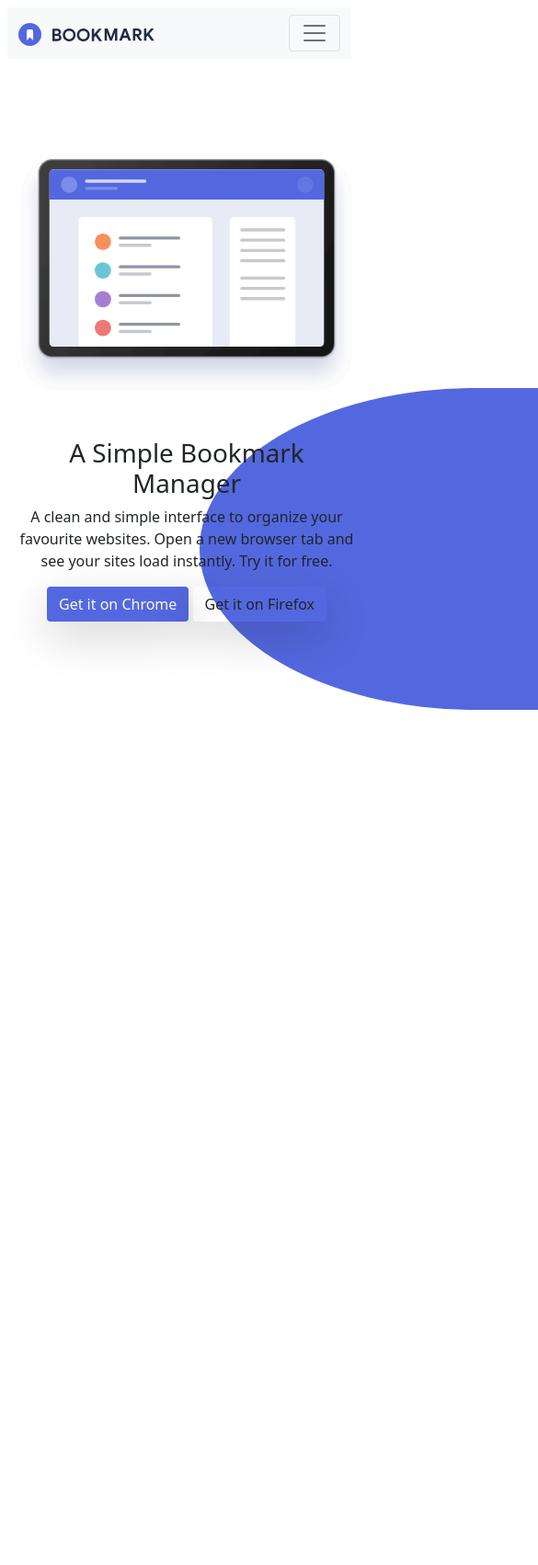
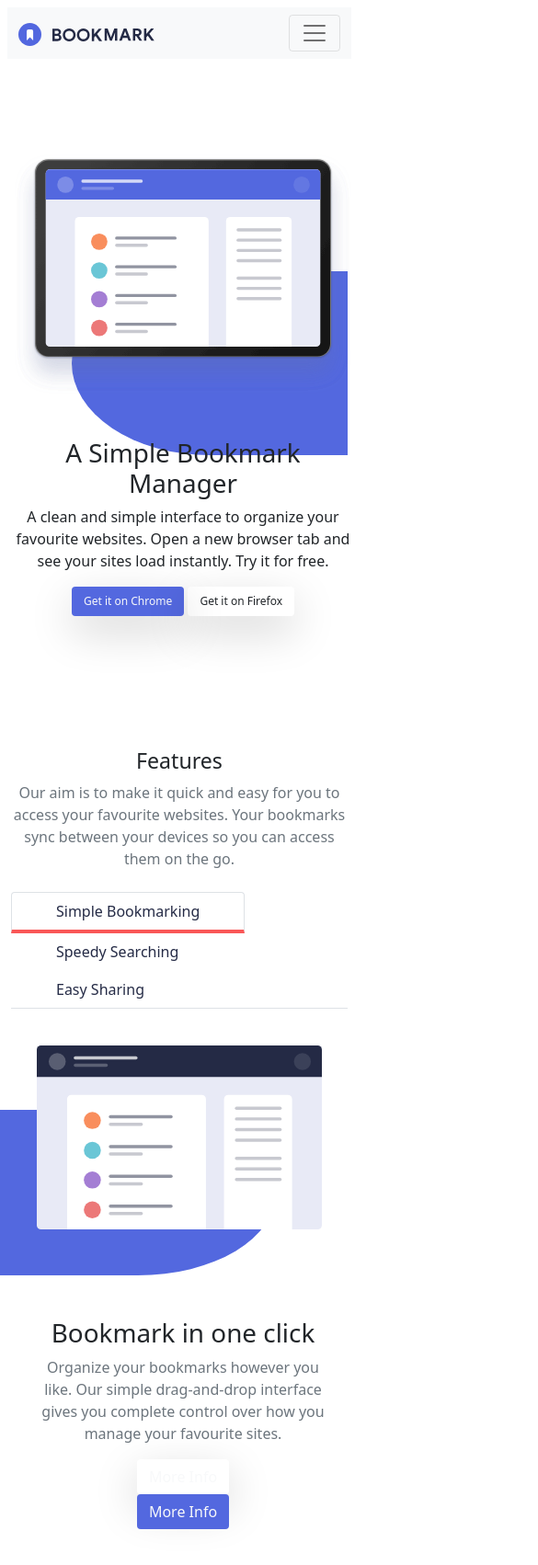
Before and after one commit to 13ubbleBoy/bookmark-landing-page-master, a plain HTML site: page index.html in a window 390 px wide. Shown: the top 1702 px of the page at 92% size, 585 px wide, since content can reach past the window. Before the commit the page ends 844 px from the top, so only its background shows below. Drawn offline with nearby package versions, Linux system fonts and the light colour scheme.

Commit message:
added tabs

```diff
--- a/index.html
+++ b/index.html
@@ -52,7 +52,7 @@
     <div class="container-fluid body-part-1">
       <div class="row align-items-center">
 
-        <div class="col-sm-6 ps-sm-5 mx-2 mx-sm-0">
+        <div class="col-sm-6 ps-sm-5 mx-1 mx-sm-0">
 
           <div class="col-sm-6 cap-div d-sm-none my-5">
             <img class="cap-img img-fluid" src="images/illustration-hero.svg" alt="">
@@ -85,13 +85,143 @@
   <div class="py-5"></div>
 
   <!-- body part-2 -->
-  <section class="body-part-2">
+
+  <!-- Features -->
+  <section class="features my-5">
+    <div class="container my-4">
+
+      <div class="col-sm-4 text-center mx-auto">
+        <h3 class="">Features</h3>
+        <p class="text-muted">
+          Our aim is to make it quick and easy for you to access your favourite websites. Your bookmarks sync between your devices so you can access them on the go.
+        </p>
+      </div>
+
+    </div>
+
+    <!-- tabs -->
     <div class="container-fluid">
+      <div class="col-sm-6 mx-auto my-4">
+        <nav class="">
+          <div class="nav nav-tabs" id="nav-tab">
+
+            <button class="nav-link active px-5 tab-text" id="nav-Simple-Bookmarking-tab" data-bs-toggle="tab" data-bs-target="#nav-Simple-Bookmarking" type="button" role="tab" aria-controls="nav-Simple-Bookmarking" aria-selected="true">Simple Bookmarking</button>
+
+            <button class="nav-link px-5 tab-text" id="nav-Speedy-Searching-tab" data-bs-toggle="tab" data-bs-target="#nav-Speedy-Searching" type="button" role="tab" aria-controls="nav-Speedy-Searching" aria-selected="false">Speedy Searching</button>
+
+            <button class="nav-link px-5 tab-text" id="nav-Easy-Sharing-tab" data-bs-toggle="tab" data-bs-target="#nav-Easy-Sharing" type="button" role="tab" aria-controls="nav-Easy-Sharing" aria-selected="false">Easy Sharing</button>
+
+          </div>
+        </nav>
+      </div>
+
+      <div class="tab-content remove-active" id="nav-tabcontent">
+
+        <div class="tab-pane fade show active p-3" id="nav-Simple-Bookmarking" role="tabpanel" aria-labelledby="nav-Simple-Bookmarking-tab">
+
+            <div class="container-fluid con-tab">
+
+              <div id="capsule3"></div>
+
+              <div class="row align-items-center mx-sm-5">
+
+                <div class="col-sm-6">
+                  <img class="cap-img img-fluid" src="images/illustration-features-tab-1.svg" alt="">
+                  <div id="capsule2 d-none"></div>
+                </div>
+
+                <div class="col-sm-6 ps-sm-5 mx-1 mx-sm-0 mt-5 mt-sm-0">
+                  <div class="ms-sm-5 ps-sm-3 text-center text-sm-start mt-5 mt-sm-0">
+
+                    <h1>Bookmark in one click</h1>
+                    <p class="text-muted">
+                      Organize your bookmarks however you like. Our simple drag-and-drop interface gives you complete control over how you manage your favourite sites.
+                    </p>
+                    <div class="text-center text-sm-start">
+                      <button class="btn btn-sm-lg btn-more-info text-light shadow-lg">More Info</button>
+                    </div>
+                    <button class="btn btn-tab text-light">More Info</button>
+                  </div>
+                </div>
+
+              </div>
+            </div>
+
+        </div>
+
+        <div class="tab-pane fade show p-3" id="nav-Speedy-Searching" role="tabpanel" aria-labelledby="nav-Speedy-Searching-tab">
+
+          <div class="container-fluid con-tab">
+
+            <div id="capsule3"></div>
+
+            <div class="row align-items-center mx-sm-5">
+
+              <div class="col-sm-6">
+                <img class="cap-img img-fluid" src="images/illustration-features-tab-2.svg" alt="">
+                <div id="capsule2 d-none"></div>
+              </div>
+
+              <div class="col-sm-6 ps-sm-5 mx-1 mx-sm-0 mt-5 mt-sm-0">
+                <div class="ms-sm-5 ps-sm-3 text-center text-sm-start mt-5 mt-sm-0">
+
+                  <h1>Intelligent search</h1>
+                  <p class="text-muted">
+                    Our powerful search feature will help you find saved sites in no time at all. No need to trawl through all of your bookmarks.
+                  </p>
+                  <div class="text-center text-sm-start">
+                    <button class="btn btn-sm-lg btn-more-info text-light shadow-lg">More Info</button>
+                  </div>
+                  <button class="btn btn-tab text-light">More Info</button>
+                </div>
+              </div>
+
+            </div>
+          </div>
+
+        </div>
+
+        <div class="tab-pane fade show p-3" id="nav-Easy-Sharing" role="tabpanel" aria-labelledby="nav-Easy-Sharing-tab">
+
+          <div class="container-fluid con-tab">
+
+            <div id="capsule3"></div>
+
+            <div class="row align-items-center mx-sm-5 tab-marg">
+
+              <div class="col-sm-6">
+                <img class="cap-img img-fluid" src="images/illustration-features-tab-3.svg" alt="">
+                <div id="capsule2 d-none"></div>
+              </div>
+
+              <div class="col-sm-6 ps-sm-5 mx-1 mx-sm-0 mt-5 mt-sm-0">
+                <div class="ms-sm-5 ps-sm-3 text-center text-sm-start mt-5 mt-sm-0">
+
+                  <h1>Share your bookmarks</h1>
+                  <p class="text-muted">
+                    Easily share your bookmarks and collections with others. Create a shareable link that you can send at the click of a button.
+                  </p>
+                  <div class="text-center text-sm-start">
+                    <button class="btn btn-sm-lg btn-more-info text-light shadow-lg">More Info</button>
+                  </div>
+                  <button class="btn btn-tab text-light">More Info</button>
+                </div>
+              </div>
+
+            </div>
+          </div>
+
+        </div>
+
+      </div>
+
+    </div>
 
 
+  </section>
 
-    </div>
-  </section>
+
+  <!-- body part-2 -->
 
 
 
@@ -101,36 +231,6 @@
 
 
   <!--
-
-  Features
-
-  Our aim is to make it quick and easy for you to access your favourite websites.
-  Your bookmarks sync between your devices so you can access them on the go.
-
-  Simple Bookmarking
-  Speedy Searching
-  Easy Sharing
-
-  Bookmark in one click
-
-  Organize your bookmarks however you like. Our simple drag-and-drop interface
-  gives you complete control over how you manage your favourite sites.
-
-  More Info
-
-  Intelligent search
-
-  Our powerful search feature will help you find saved sites in no time at all.
-  No need to trawl through all of your bookmarks.
-
-  More Info
-
-  Share your bookmarks
-
-  Easily share your bookmarks and collections with others. Create a shareable
-  link that you can send at the click of a button.
-
-  More Info
 
   Download the extension
 
--- a/styles.css
+++ b/styles.css
@@ -24,7 +24,7 @@ nav .nav-btn:hover{
 .body-part-1 #capsule{
     position: absolute;
     top: 50%;
-    left: 55.55%;
+    right: 0;
     overflow: hidden;
     background-color: hsl(231, 69%, 60%);
     border-top-left-radius: 50%;
@@ -33,14 +33,6 @@ nav .nav-btn:hover{
     width: 600px;
     z-index: -1;
 }
-
-/* .body-part-1 .cap-div{
-    position: absolute;
-} */
-
-/* .body-part-1 .cap-img{
-    position: absolute;
-} */
 
 .body-part-1 .btn-1:hover{
     border-color: hsl(231, 69%, 60%) ;
@@ -54,7 +46,7 @@ nav .nav-btn:hover{
     background: white ;
 }
 
-@media screen and (max-width: 360px){
+@media screen and (max-width: 390px){
 
     .body-part-1 .btn-1, .btn-2{
         font-size: 12px;
@@ -72,3 +64,66 @@ nav .nav-btn:hover{
     }
 
 }
+
+/* features */
+
+/* tabs */
+.features .btn-tab{
+    background-color: hsl(231, 69%, 60%);
+}
+
+.features #capsule2{
+    position: absolute;
+
+    overflow: hidden;
+    background-color: hsl(231, 69%, 60%);
+    border-top-right-radius: 50%;
+    border-bottom-right-radius: 50%;
+    height: 350px;
+    width: 600px;
+    z-index: -1;
+}
+
+.features .con-tab{
+
+}
+
+.features #capsule3{
+    position: absolute;
+    margin-top: 100px;
+    left: 0%;
+    overflow: hidden;
+    background-color: hsl(231, 69%, 60%);
+    border-top-right-radius: 50%;
+    border-bottom-right-radius: 50%;
+    height: 320px;
+    width: 500px;
+    z-index: -1;
+}
+
+.features .tab-text{
+    color: hsl(229, 31%, 21%) !important;
+}
+
+.features .tab-text:hover{
+    color: hsl(0, 94%, 66%) !important;
+}
+
+.features .active{
+    border-bottom: 4px solid hsl(0, 94%, 66%) !important;
+}
+
+.remove-active .active{
+    border-bottom: 0px !important;
+}
+
+
+@media screen and (max-width: 390px){
+
+    .features #capsule3{
+        height: 180px;
+        width: 300px;
+        margin-top: 70px;
+    }
+
+}
```
